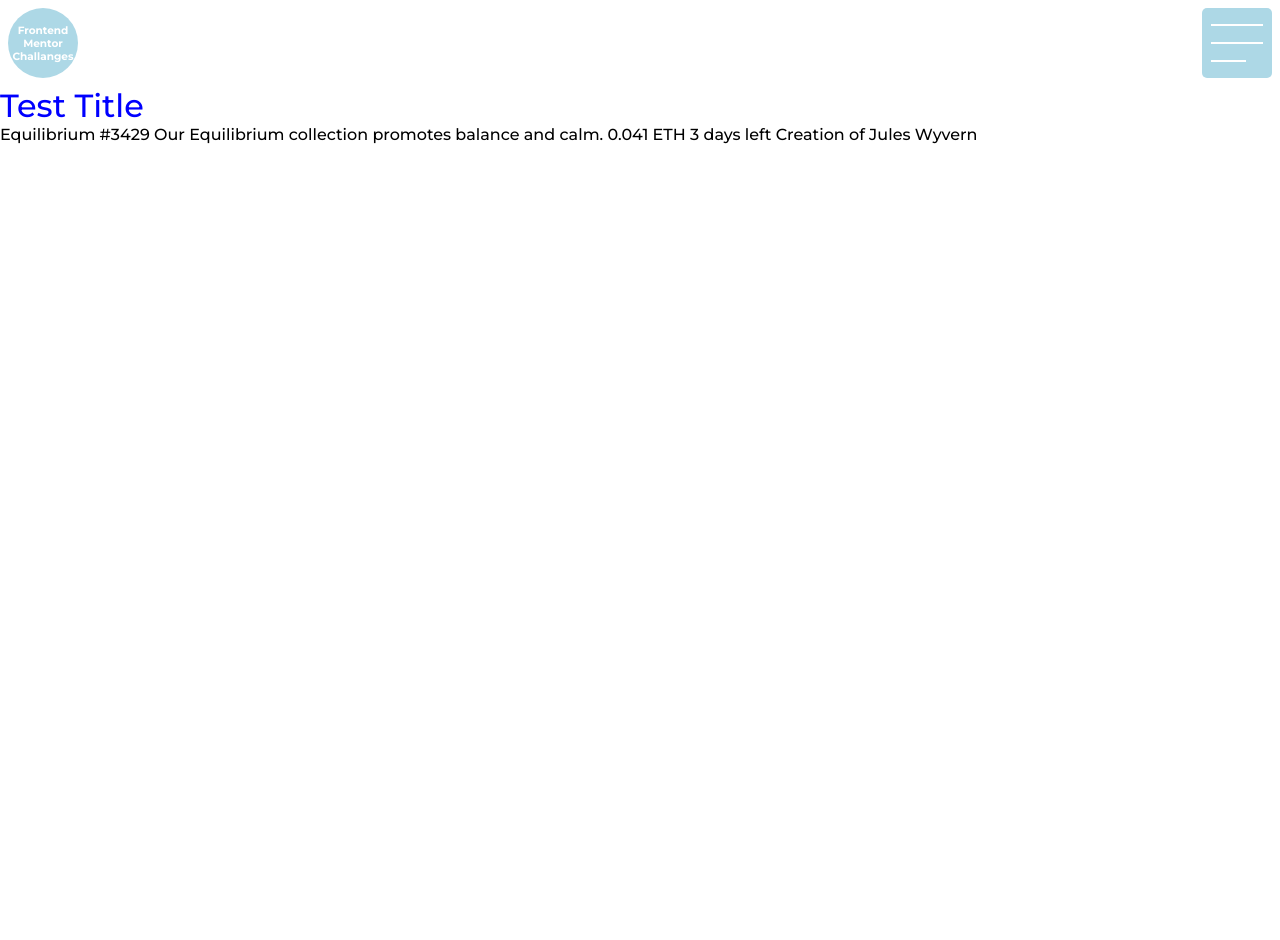
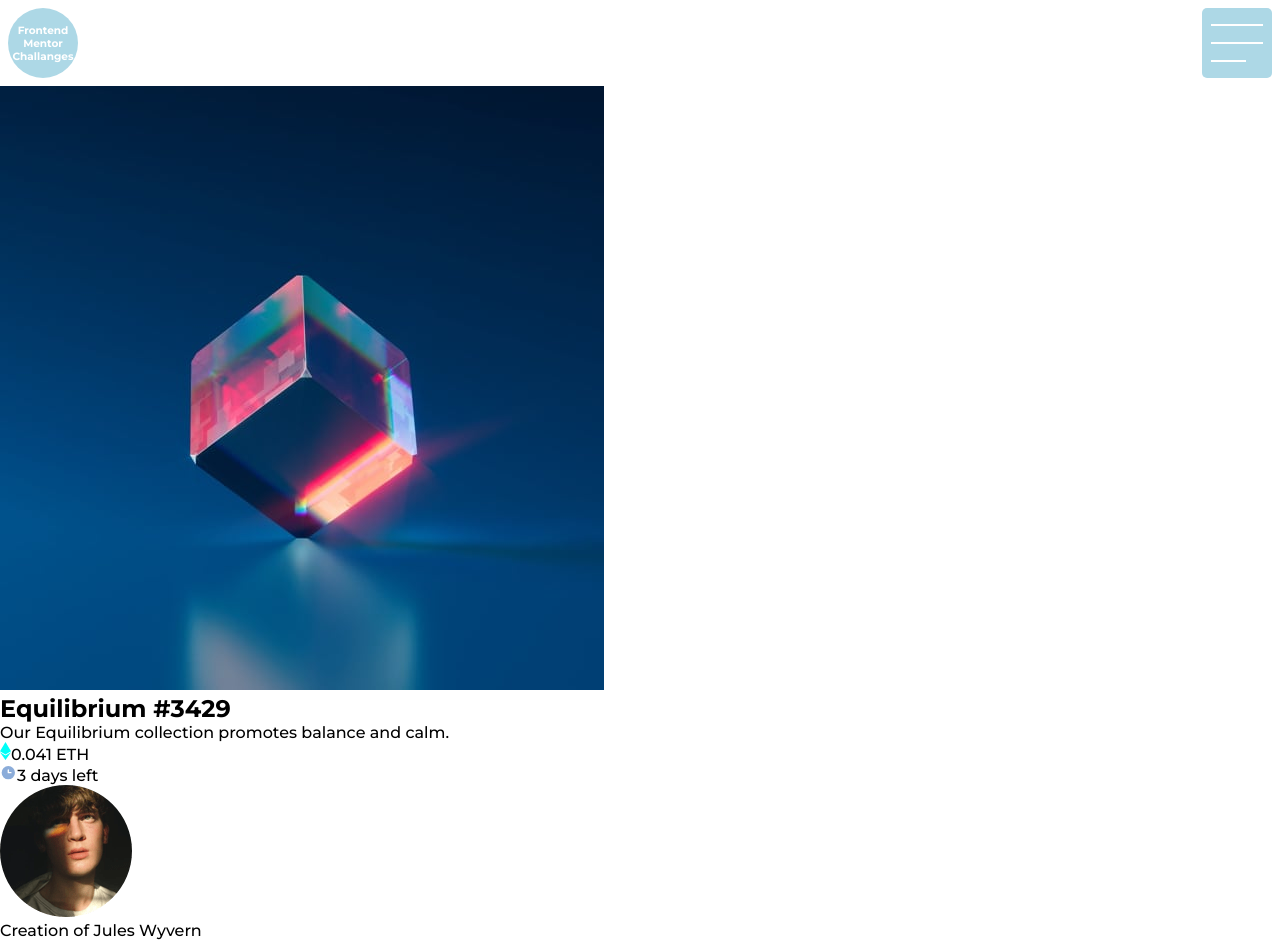
Before and after one commit to alexanderivanov2/Frontend-Mentor-Challanges, a React (Create React App) app in the folder frontend-mentor/: page /newbie/nft-preview-card in a window 1280 px wide. Before the commit the page ends 800 px from the top, so only its background shows below. Built offline with nearby package versions, Linux system fonts and the light colour scheme.

Commit message:
build NFT preview card component

```diff
--- a/frontend-mentor/src/components/newbieSection/nftPreviewCard/NFTPreviewCard.js
+++ b/frontend-mentor/src/components/newbieSection/nftPreviewCard/NFTPreviewCard.js
@@ -1,18 +1,34 @@
 import styles from './NFTPreviewCard.module.scss';
+import cardImg from './img/image-equilibrium.jpg';
+import ethIcon from './img/icon-ethereum.svg';
+import clockIcon from './img/icon-clock.svg';
+import creatorAvatar from './img/image-avatar.png';
 
 function NFTPreviewCard() {
     return (
-        <>
-            <h1 className={styles.title}>Test Title</h1>
-            Equilibrium #3429
-
-            Our Equilibrium collection promotes balance and calm.
-
-            0.041 ETH
-            3 days left
-
-            Creation of Jules Wyvern
-        </>
+        <section className={styles.nftPreviewCardPage}>
+            <article className={styles.nftPreviewCard}>
+                <div className={styles.nftPreviewCard__imgWrapper}>
+                    <img src={cardImg} alt="nft preview card img" className={styles.nftPreviewCard__imgWrapper__img}/>
+                </div>
+                <h2 className={styles.nftPreviewCard__nftName}>Equilibrium #3429</h2>
+                <p className={styles.nftPreviewCard__nftDescription}>Our Equilibrium collection promotes balance and calm.</p>
+                <div className={styles.nftPreviewCard__wrapperTags}>
+                    <p className={styles.nftPreviewCard__wrapperTags__eth}>
+                        <img src={ethIcon} alt="ETH Icon"/>
+                        0.041 ETH
+                    </p>
+                    <p className={styles.nftPreviewCard__wrapperTags__clock}>
+                        <img src={clockIcon} alt="clock icon"/>
+                        3 days left
+                    </p>
+                </div>
+                <div className={styles.nftPreviewCard__creatorWrapper}>
+                    <img src={creatorAvatar} alt="Creator Avatar"/>
+                    <p>Creation of <span>Jules Wyvern</span></p>
+                </div>
+            </article>
+        </section>
     );
 }
 
```
